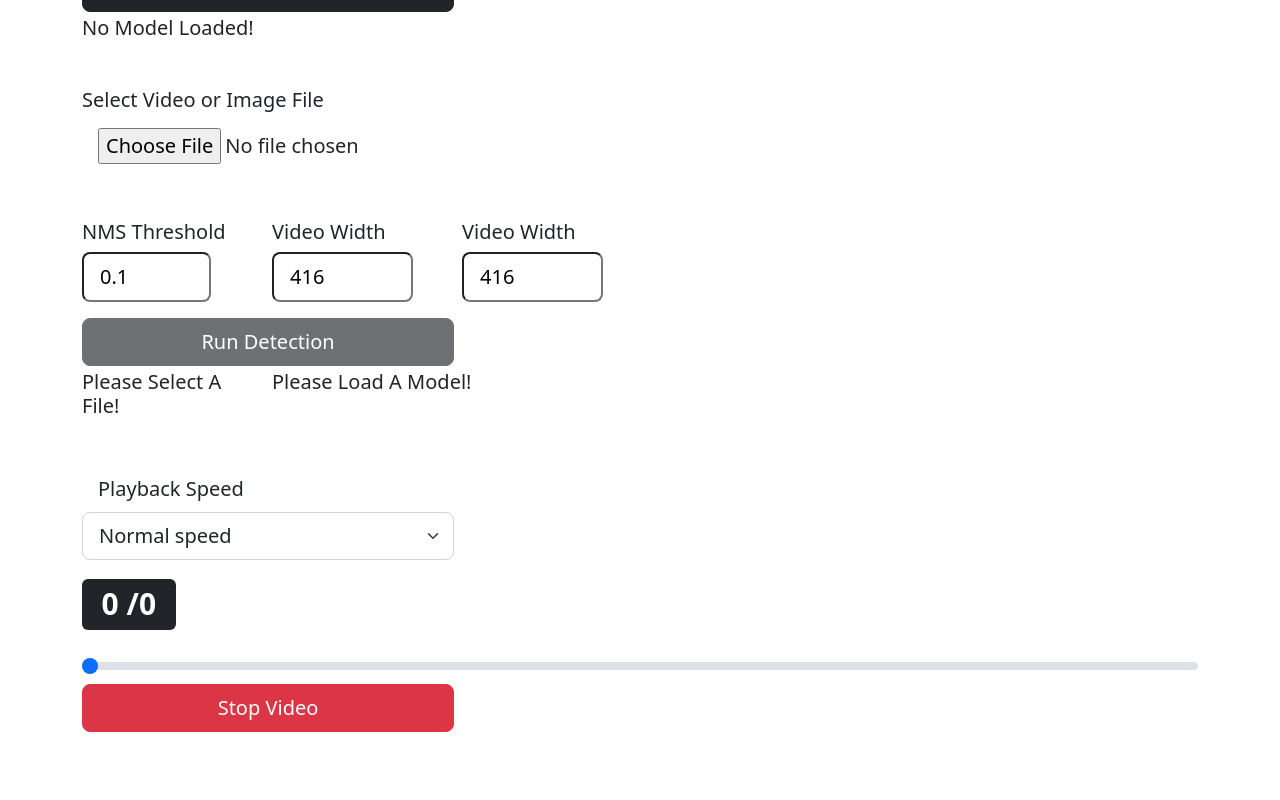
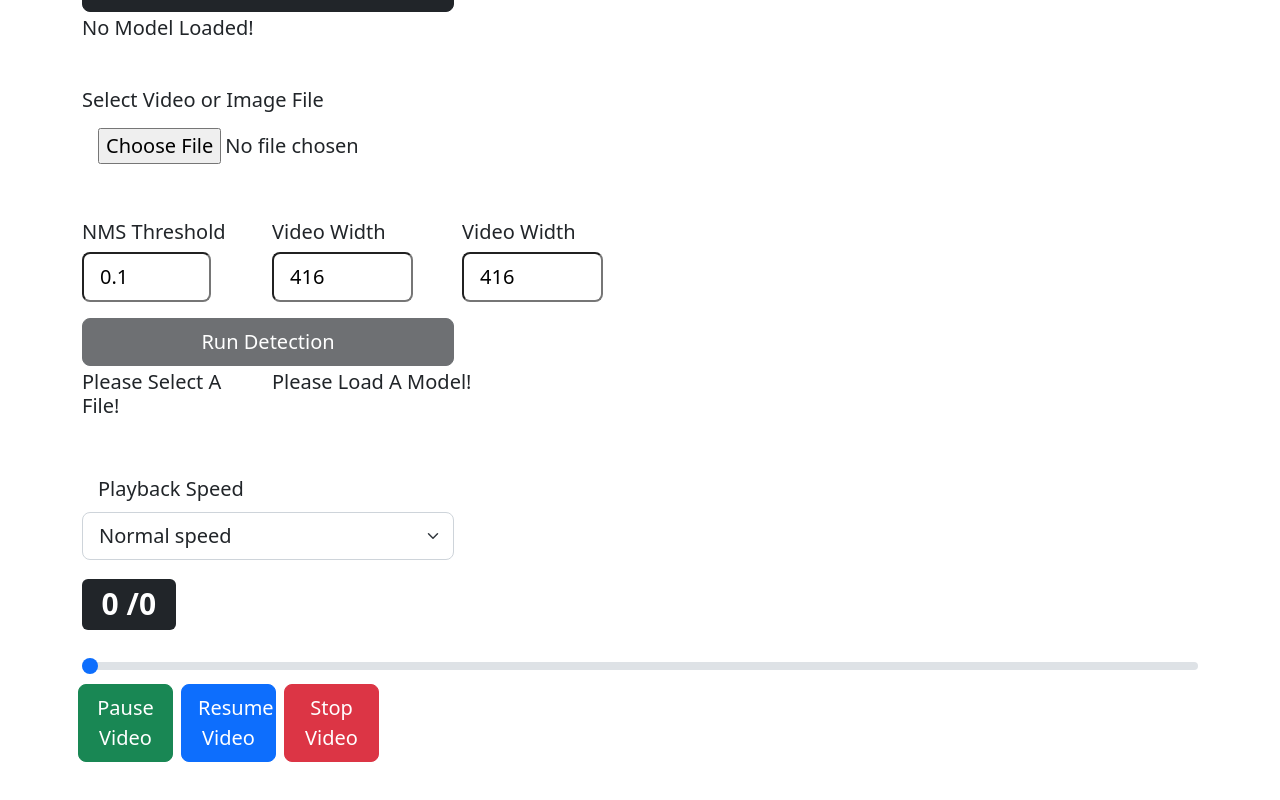
Before and after one commit to ronen-halevy/yolov3-tfjs-gui, a React (Create React App) app: page / in a window 1280 px wide. Shown: the part 270-1070 px from the top of the page. Built offline with nearby package versions, Linux system fonts and the light colour scheme; no server answers; what @tensorflow/tfjs would draw is missing.

Commit message:
add pause resume

```diff
--- a/src/YoloV3.js
+++ b/src/YoloV3.js
@@ -66,6 +66,14 @@ export const YoloV3 = () => {
 			video.current.pause();
 			video.current.currentTime = video.current.duration;
 		}
+	};
+
+	const pauseVideo = () => {
+		video.current.pause();
+	};
+
+	const resumeVideo = () => {
+		video.current.play();
 	};
 
 	const retrieveGetDurationOfVideo = () => {
@@ -423,14 +431,29 @@ export const YoloV3 = () => {
 							value={currentDurationOfVideo}
 							onChange={videoDuration}
 						></input>
-
+						<div className='row '>
 							<button
 								variant='primary'
-							className='btn btn btn-danger btn-lg col-4 mb-1'
+								className='btn btn btn-success btn-lg col-1 mb-1 mx-2'
+								onClick={pauseVideo}
+							>
+								Pause Video
+							</button>
+							<button
+								variant='primary'
+								className='btn btn btn-primary btn-lg col-1 mb-1'
+								onClick={resumeVideo}
+							>
+								Resume Video
+							</button>
+							<button
+								variant='primary'
+								className='btn btn btn-danger btn-lg col-1 mb-1 mx-2'
 								onClick={stopVideo}
 							>
 								Stop Video
 							</button>
+						</div>
 					</div>
 				)}
 				<div className='mt-3'>
```
Lines whose indentation alone changed are shown as unchanged.
